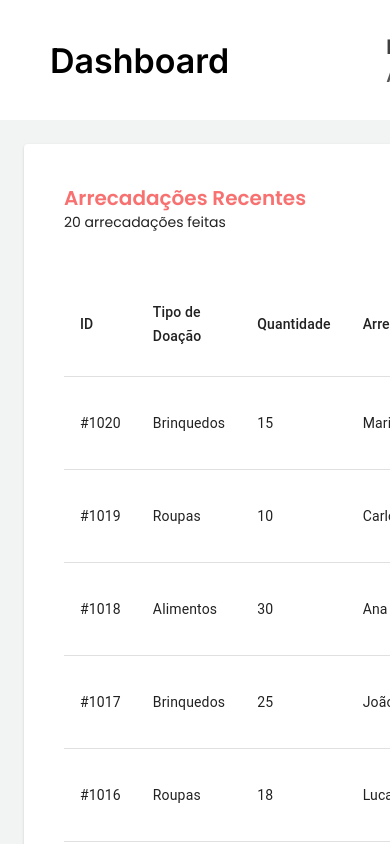
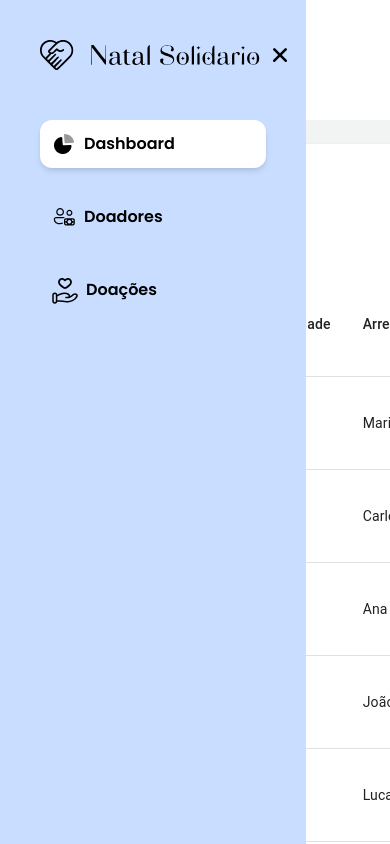
Before and after one commit to gabriellxz/natal_solidario_front, a React (Vite) app: page /dashboard-collectors in a window 390 px wide. Shown: the top 844 px of the page. Built offline with nearby package versions, Linux system fonts and the light colour scheme.

Commit message:
feat: adiciona responsividade no Header com botão para abrir Sidebar

```diff
--- a/src/pages/DashboardCollectors/components/Header.tsx
+++ b/src/pages/DashboardCollectors/components/Header.tsx
@@ -1,13 +1,31 @@
+import { Bars3Icon } from "@heroicons/react/16/solid";
 import icon_profile from "../../../assets/icon_profile.svg";
+import React from "react";
 
-export default function Header() {
+interface PropsTitle {
+  title: string
+  setOpenNavSide: React.Dispatch<React.SetStateAction<boolean>>
+  openNavSide: boolean
+}
+
+export default function Header(
+  {
+    title,
+    setOpenNavSide,
+    openNavSide
+  }: PropsTitle
+) {
+
+
+
   return (
     <header className="flex items-center justify-between bg-whiteChristmas-100 w-full font-inter px-[50px] py-[30px]">
-      <div>
-        <h1 className="font-semibold text-[34px]">Dashboard</h1>
+      <div className="flex items-center gap-5">
+        <Bars3Icon className="w-7 cursor-pointer sm:hidden" onClick={() => setOpenNavSide(!openNavSide)} />
+        <h1 className="font-semibold text-[34px]">{title}</h1>
       </div>
       <div className="flex items-center gap-[30px]">
-        <div className="flex flex-col">
+        <div className="sm:flex flex-col hidden">
           <span className="text-[20px] font-bold text-darkChristmas-200">
             Kayo Guilherme
           </span>
--- a/src/pages/DashboardCollectors/index.tsx
+++ b/src/pages/DashboardCollectors/index.tsx
@@ -3,6 +3,7 @@ import Header from "./components/Header";
 import SideBar from "./components/Sidebar";
 import { RecentCollectionsTable } from "./components/Dashboard/RecentCollectionsTable";
 import { CardCategorys } from "./components/Dashboard/CardCategorys";
+import { useState } from "react";
 
 const collections = [
   {
@@ -189,11 +190,21 @@ const collections = [
 
 export function DashboardCollectors() {
   const location = useLocation();
+  const [title, setTitle] = useState<string>("Dashboard");
+  const [openNavSide, setOpenNavSide] = useState<boolean>(true);
   return (
     <main className="flex w-full h-screen">
-      <SideBar />
+      <SideBar
+        setOpenNavSide={setOpenNavSide}
+        setTitle={setTitle}
+        openNavSide={openNavSide}
+      />
       <div className="flex-1 flex flex-col">
-        <Header />
+        <Header
+          title={title}
+          setOpenNavSide={setOpenNavSide}
+          openNavSide={openNavSide}
+        />
         <div className="flex-1 overflow-y-auto p-6">
           {location.pathname === "/dashboard-collectors" ? (
             <>
```
